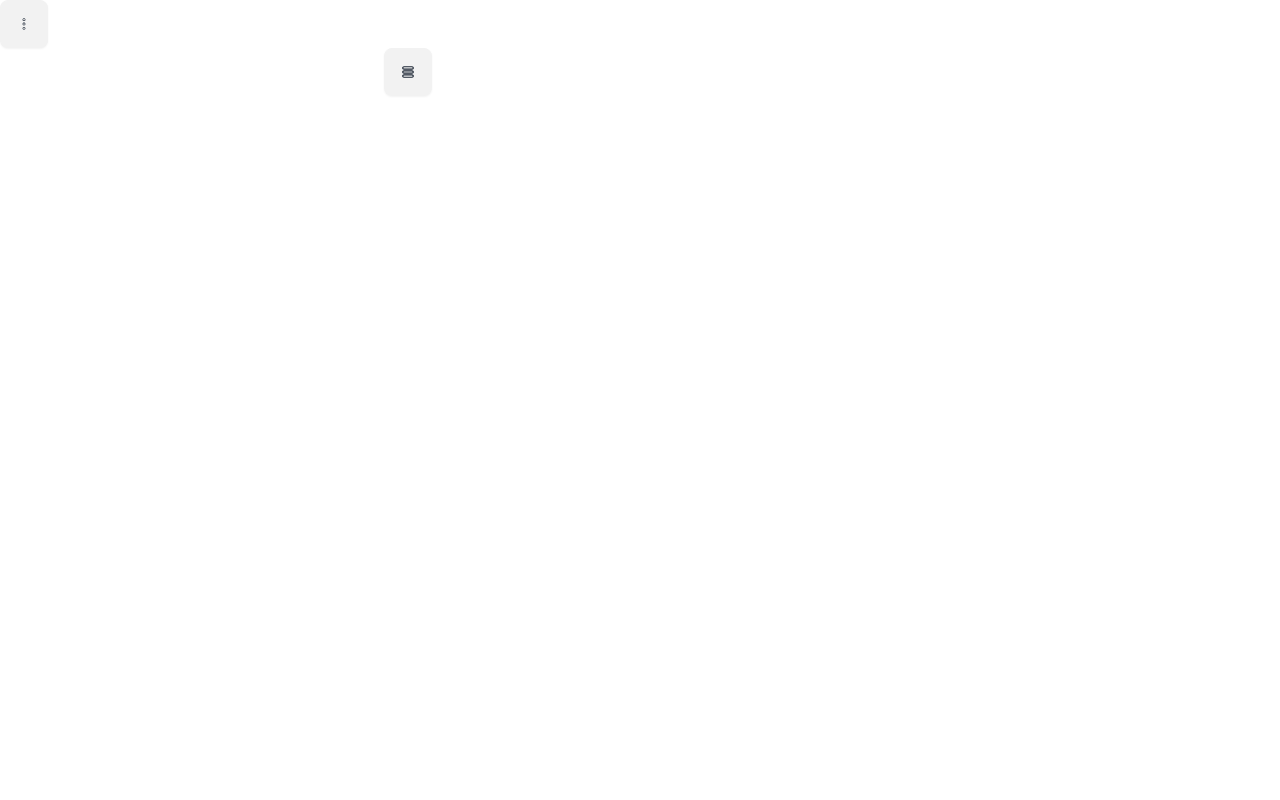
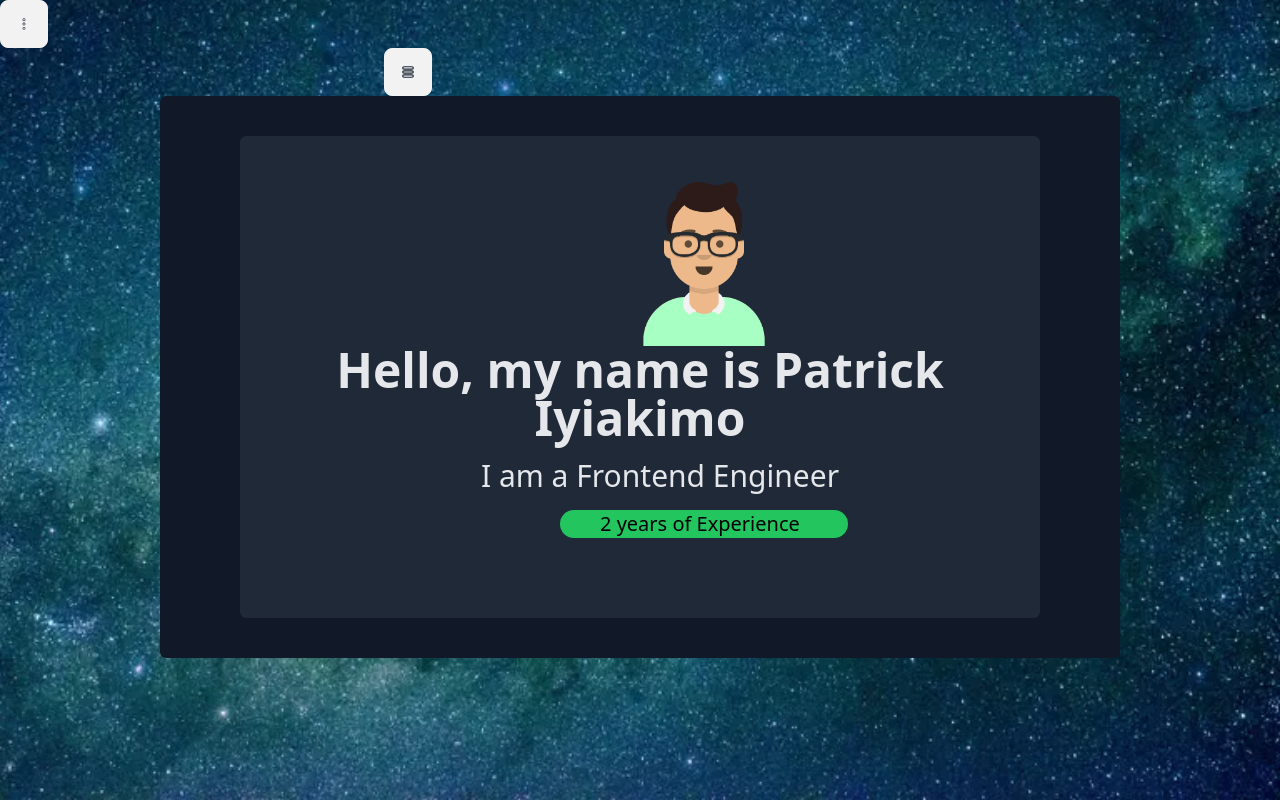
Before and after one commit to patrickiyiakimo/My-Portfolio, a React (Create React App) app: page / in a window 1280 px wide. Built offline with nearby package versions, Linux system fonts and the light colour scheme.

Commit message:
added more features

```diff
--- a/src/App.js
+++ b/src/App.js
@@ -6,13 +6,13 @@ function App() {
   return (
     <div className="App ">
       <div>
-        <Navbar />
+        {/* <Navbar /> */}
       </div>
       <div>
         <Hero />
       </div>
       <div>
-        <RightSection />
+        {/* <RightSection /> */}
       </div>
     </div>
   );
--- a/src/pages/Hero.jsx
+++ b/src/pages/Hero.jsx
@@ -1,36 +1,51 @@
 import React from "react";
-import background from "../images/green-swirls-paint-9600103.webp";
+import background from "../images/galaxy.webp";
+import Navbar from "../components/Navbar";
+import RightSection from "./RightSection";
+import avatar from "../images/avataaars.png"
 
 const Hero = () => {
   return (
-    <div>
+    <div
+      className="bg-cover h-screen bg-bottom w-full"
+      style={{ backgroundImage: `url(${background})` }}
+    >
+      <Navbar />
+      <RightSection />
+      <div className="bg-gray-900 text-gray-200 ml-40 mr-40 pt-10 pb-10 rounded-md">
+        <div className="ml-20 mr-20 bg-gray-800 pt-10 pb-20 rounded-md">
+          <img src={avatar} alt="my avatar" className="w-40 ml-96 " />
+          <h1 className="text-center text-5xl font-bold">
+            Hello, my name is Patrick Iyiakimo
+          </h1>
+          <p className="pl-10 mt-4 text-3xl text-center">I am a Frontend Engineer</p>
 
-</div>
+          <p className="bg-green-500 text-black pl-10 mt-4 rounded-full ml-80 w-72 text-xl ">
+            2 years of Experience
+          </p>
+        </div>
+      </div>
 
-    // <div
-    //   className="bg-cover h-screen bg-bottom w-full"
-    //   style={{ backgroundImage: `url(${background})` }}
-    // >
-    //   {/* <div className="bg-gray-900 w-full">
-    //     <h2>Hello I am Patrick Iyiakimo</h2>
-    //     <p>I am a Frontend Engineer</p>
-    //  </div> */}
-    //   <div className="card w-96 glass">
-    //     <figure>
-    //       <img
-    //         src="https://img.daisyui.com/images/stock/photo-1606107557195-0e29a4b5b4aa.jpg"
-    //         alt="car!"
-    //       />
-    //     </figure>
-    //     <div className="card-body">
-    //       <h2 className="card-title">Life hack</h2>
-    //       <p>How to park your car at your garage?</p>
-    //       <div className="card-actions justify-end">
-    //         <button className="btn btn-primary">Learn now!</button>
-    //       </div>
-    //     </div>
-    //   </div>
-    // </div>
+      {/* <div className="bg-gray-900 w-full">
+        <h2>Hello I am Patrick Iyiakimo</h2>
+        <p>I am a Frontend Engineer</p>
+     </div> */}
+      {/* <div className="card w-96 glass">
+        <figure>
+          <img
+            src="https://img.daisyui.com/images/stock/photo-1606107557195-0e29a4b5b4aa.jpg"
+            alt="car!"
+          />
+        </figure>
+        <div className="card-body">
+          <h2 className="card-title">Life hack</h2>
+          <p>How to park your car at your garage?</p>
+          <div className="card-actions justify-end">
+            <button className="btn btn-primary">Learn now!</button>
+          </div>
+        </div>
+      </div> */}
+    </div>
   );
 };
 
```
Also changed, not shown: src/images/avataaars.png (added), src/images/galaxy.webp (added).
